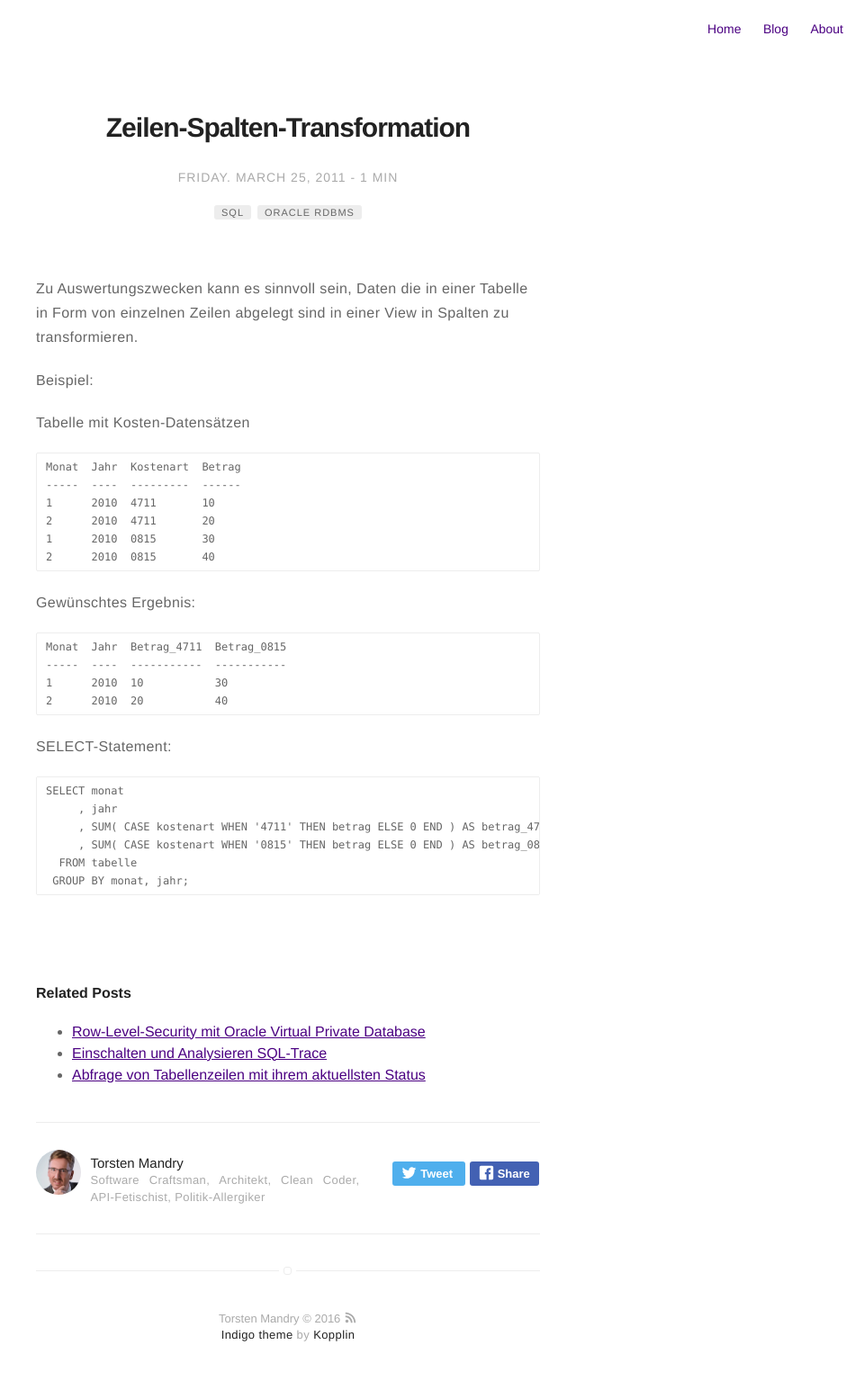
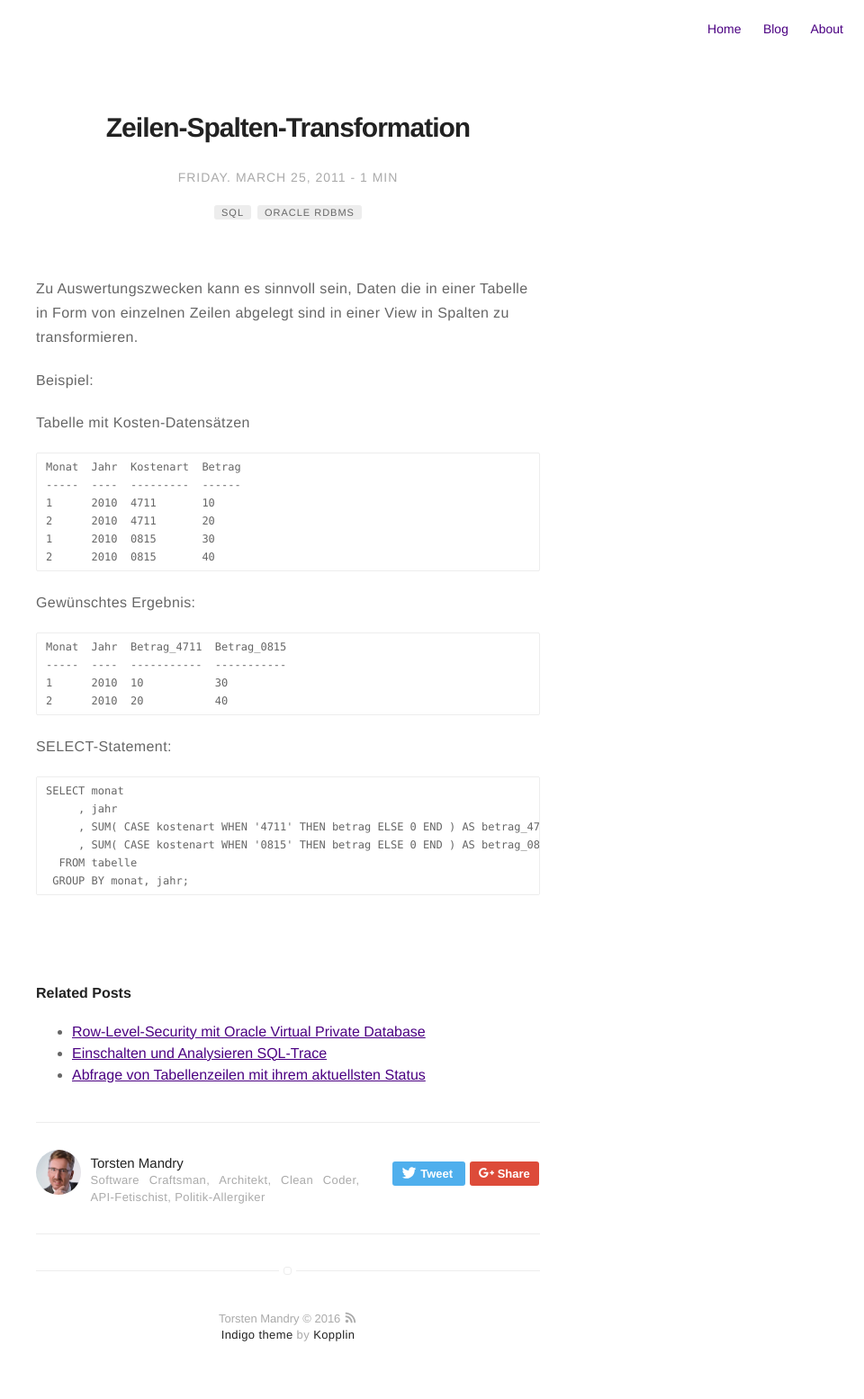
Before and after one commit to torstenmandry/torstenmandry.github.io, a Jekyll site: the page built from _posts/2011-03-25-Zeilen-Spalten-Transformation.markdown, in a window 1280 px wide. Shown: the whole page at 90% size, without its empty margins (320-1280 px from the left). Built offline with Jekyll 4.4.1, drawn with Linux system fonts in a browser that asks for light colours.

Commit message:
share on google+ instead of facebook

```diff
--- a/_includes/author.html
+++ b/_includes/author.html
@@ -14,13 +14,13 @@
                 <svg class="icon icon-twitter"><use xlink:href="#icon-twitter"></use></svg><span class="icon-twitter">Tweet</span>
             </a>
 
-            <a class="facebook" href="javascript:void(0)" onclick="window.open('https://facebook.com/sharer/sharer.php?u='+encodeURIComponent(location.href), 'facebook-share-dialog', 'width=626,height=436'); return false;">
+            <!-- <a class="facebook" href="javascript:void(0)" onclick="window.open('https://facebook.com/sharer/sharer.php?u='+encodeURIComponent(location.href), 'facebook-share-dialog', 'width=626,height=436'); return false;">
                 <svg class="icon icon-facebook"><use xlink:href="#icon-facebook"></use></svg><span class="icon-facebook-rect">Share</span>
+            </a> -->
+
+            <a class="google-plus" href="https://plus.google.com/share?url={{ site.url }}{{ page.url }}" target="_blank">
+                <svg class="icon icon-google-plus"><use xlink:href="#icon-google-plus"></use></svg><span class="icon-google-plus">Share</span>
             </a>
-
-            <!-- <a class="google-plus" href="https://plus.google.com/share?url={{ site.url }}{{ page.url }}" target="_blank">
-                <svg class="icon icon-google-plus"><use xlink:href="#icon-google-plus"></use></svg><span class="icon-google-plus">Share</span>
-            </a> -->
 
             <!-- <a class="linkedin" href="https://www.linkedin.com/shareArticle?mini=true&amp;url={{ site.url }}{{ page.url }}&amp;title={{ page.title }}&amp;summary={{ page.description }}&amp;source={{ site.url }}" target="_blank">
                 <svg class="icon icon-linkedin"><use xlink:href="#icon-linkedin"></use></svg><span class="icon-linkedin">Share</span>
```
